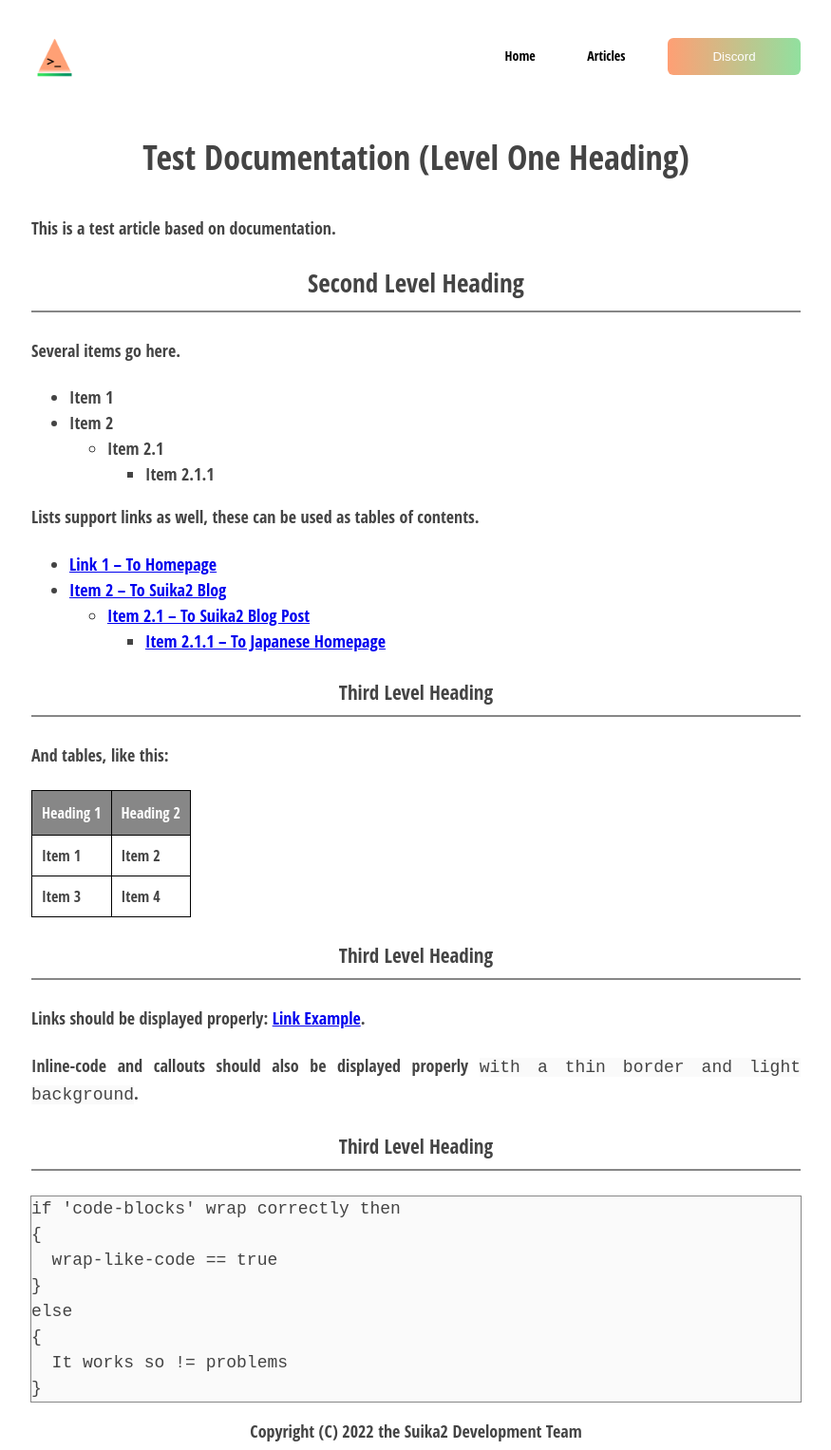
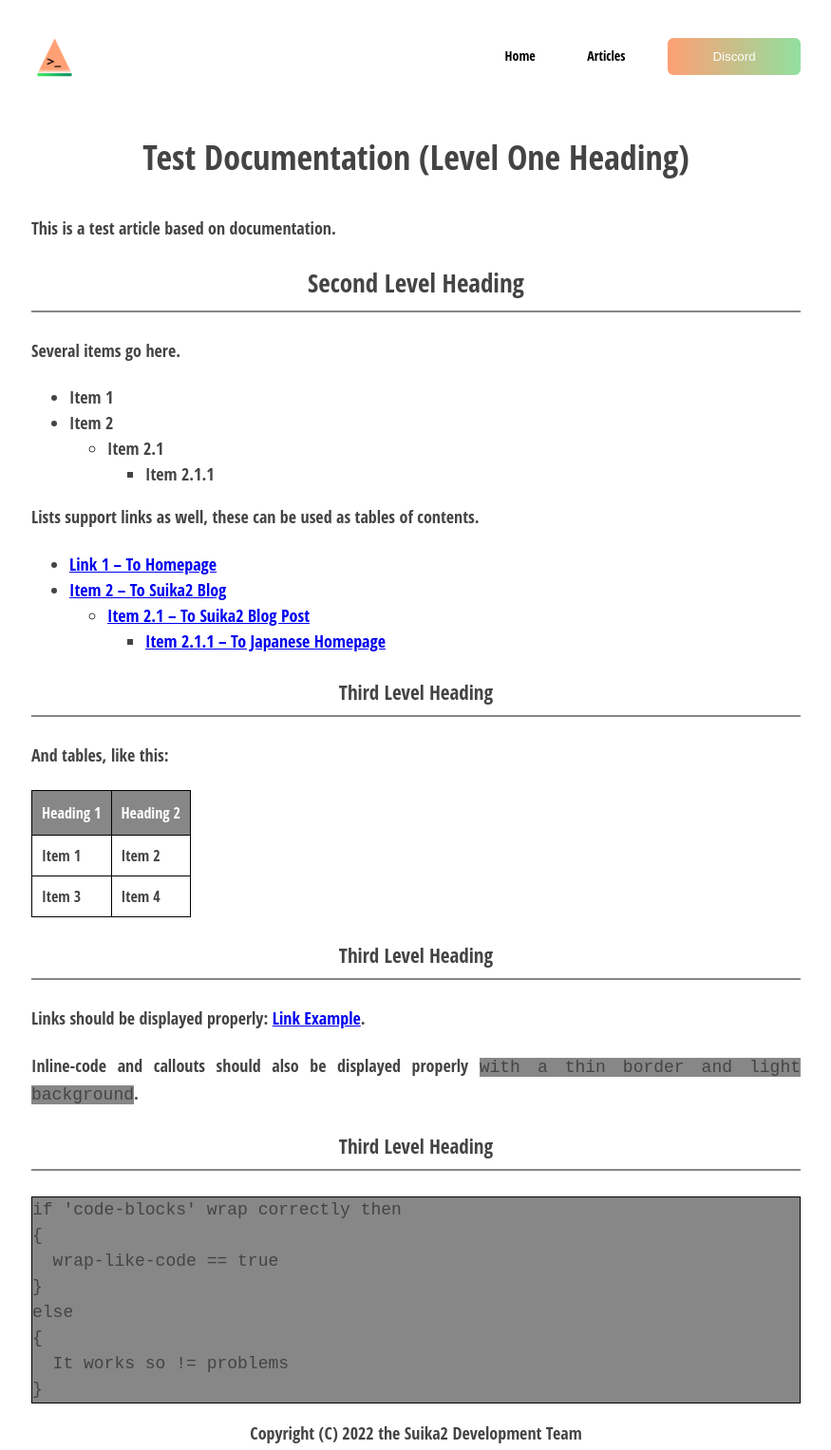
Before and after one commit to suika2engine/suika2engine.github.io, a Jekyll site: the page built from docs/doc-test.md, in a window 1280 px wide. Shown: the whole page at 95% size, without its empty margins (202-1077 px from the left). Built offline with Jekyll 4.4.1, drawn with Linux system fonts in a browser that asks for light colours; our own code applies the rules of GitHub Pages for plain Markdown files.

Commit message:
Update article-style.css

```diff
--- a/styles/article-style.css
+++ b/styles/article-style.css
@@ -129,17 +129,17 @@ html {
 }
 
 blockquote {
-  border-left: 8px solid var(--Grey);
+  border-left: 8px solid var(--Text);
   padding: 1rem;
 }
 
 pre,
 code {
-  background-color: #fafafa;
+  background-color: var(--Grey);
 }
 
 pre {
-  outline: 1px solid var(--Grey);
+  border: 1px solid var(--Text);
 }
 
 /* Tables */
```
